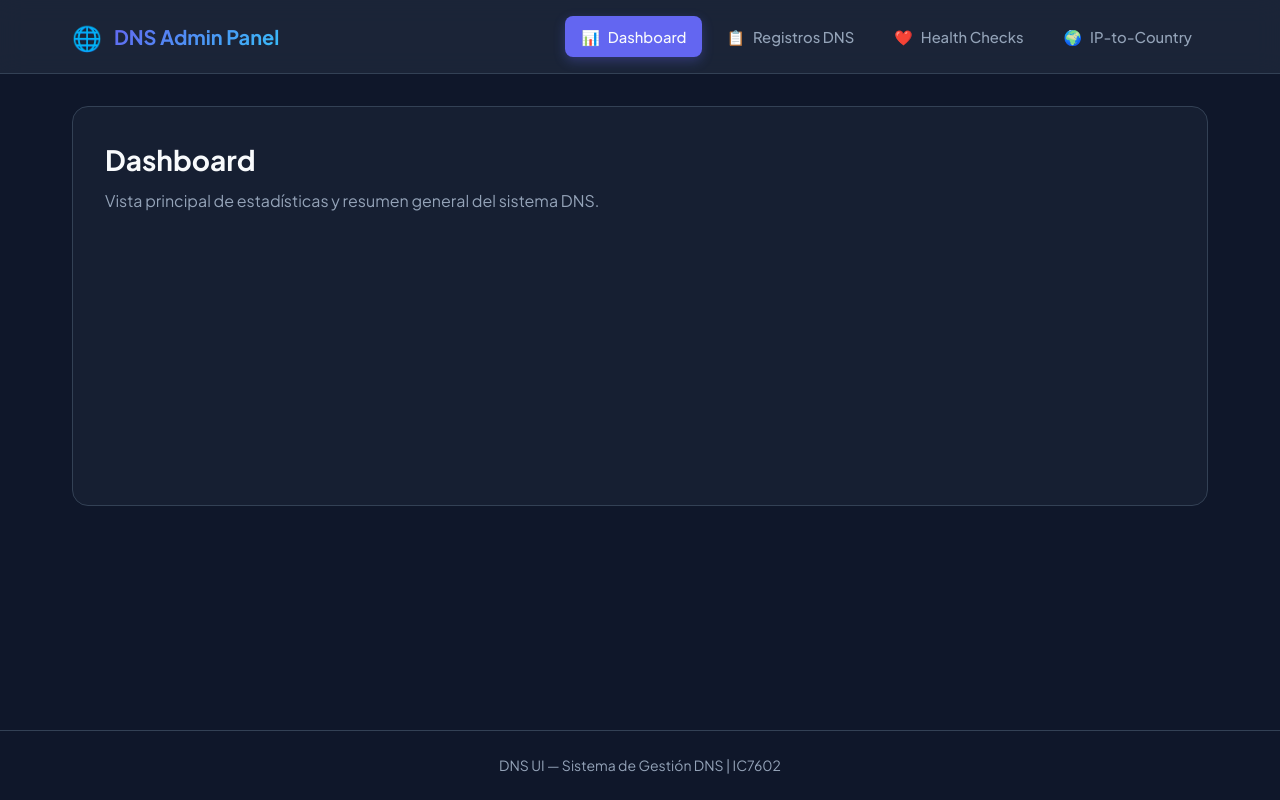
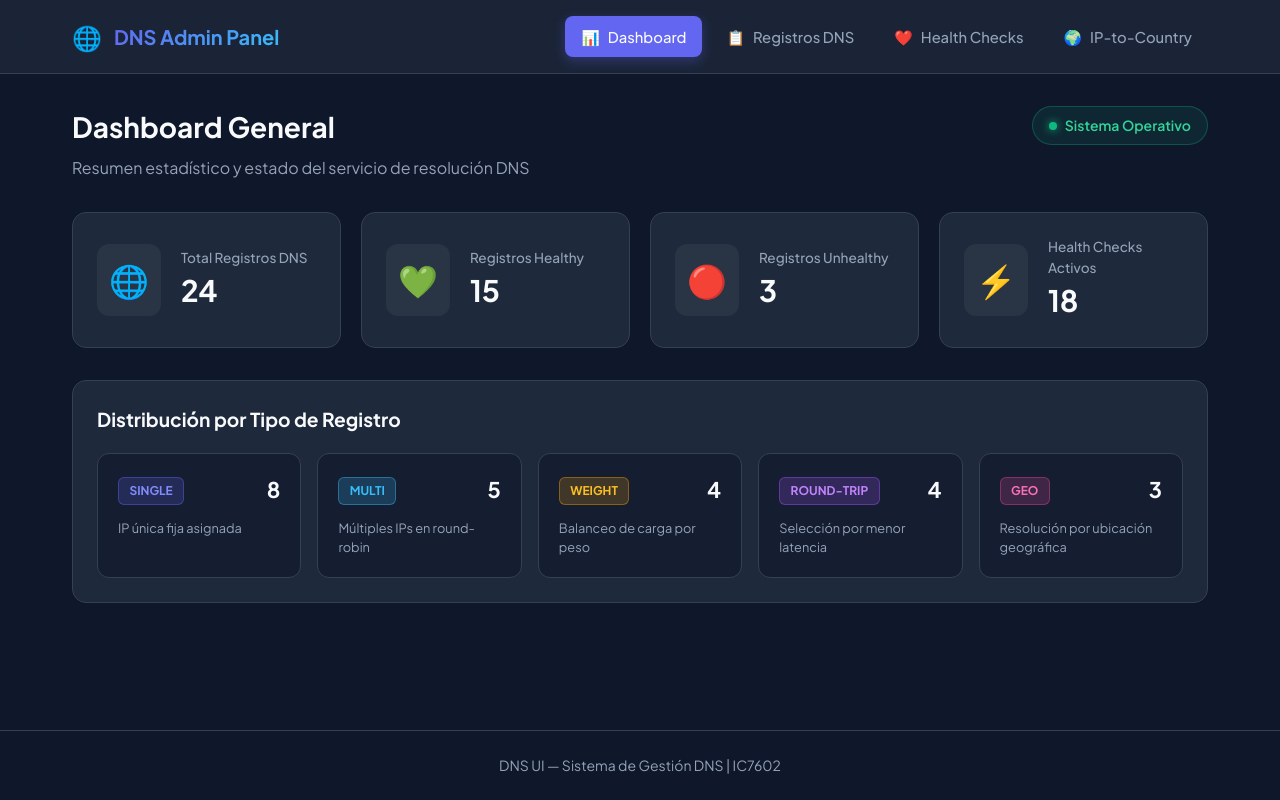
Before and after one commit to rarayaal/2026-02-2023029575-IC7602-P1, a React (Vite) app in the folder dns-ui/: page / in a window 1280 px wide. Built offline with nearby package versions, Linux system fonts and the light colour scheme.

Commit message:
feat(ui): add dashboard

```diff
--- a/dns-ui/src/index.css
+++ b/dns-ui/src/index.css
@@ -9,6 +9,9 @@
   --primary: #6366f1;
   --primary-hover: #4f46e5;
   --accent: #38bdf8;
+  --success: #10b981;
+  --danger: #ef4444;
+  --warning: #f59e0b;
   --border-color: #334155;
   --font-family: 'Plus Jakarta Sans', -apple-system, BlinkMacSystemFont, 'Segoe UI', Roboto, sans-serif;
 }
@@ -134,6 +137,180 @@ body {
   font-size: 1rem;
 }
 
+/* Dashboard Styles */
+.dashboard-container {
+  display: flex;
+  flex-direction: column;
+  gap: 2rem;
+}
+
+.dashboard-header {
+  display: flex;
+  justify-content: space-between;
+  align-items: flex-start;
+  flex-wrap: wrap;
+  gap: 1rem;
+}
+
+.system-status-pill {
+  display: flex;
+  align-items: center;
+  gap: 0.5rem;
+  padding: 0.5rem 1rem;
+  background: rgba(16, 185, 129, 0.1);
+  border: 1px solid rgba(16, 185, 129, 0.3);
+  color: #34d399;
+  border-radius: 9999px;
+  font-size: 0.875rem;
+  font-weight: 600;
+}
+
+.status-dot {
+  width: 8px;
+  height: 8px;
+  border-radius: 50%;
+}
+
+.status-dot.green {
+  background-color: #10b981;
+  box-shadow: 0 0 8px #10b981;
+}
+
+.stats-grid {
+  display: grid;
+  grid-template-columns: repeat(auto-fit, minmax(240px, 1fr));
+  gap: 1.25rem;
+}
+
+.stat-card {
+  background: var(--bg-card);
+  border: 1px solid var(--border-color);
+  border-radius: 0.875rem;
+  padding: 1.5rem;
+  display: flex;
+  align-items: center;
+  gap: 1.25rem;
+  transition: transform 0.2s ease, border-color 0.2s ease;
+}
+
+.stat-card:hover {
+  transform: translateY(-2px);
+  border-color: var(--primary);
+}
+
+.stat-icon {
+  font-size: 2rem;
+  background: rgba(255, 255, 255, 0.05);
+  padding: 0.75rem;
+  border-radius: 0.75rem;
+  display: flex;
+  align-items: center;
+  justify-content: center;
+}
+
+.stat-info {
+  display: flex;
+  flex-direction: column;
+}
+
+.stat-label {
+  font-size: 0.85rem;
+  color: var(--text-muted);
+  font-weight: 500;
+}
+
+.stat-value {
+  font-size: 1.85rem;
+  font-weight: 700;
+  color: var(--text-main);
+}
+
+.dashboard-section {
+  background: var(--bg-card);
+  border: 1px solid var(--border-color);
+  border-radius: 0.875rem;
+  padding: 1.5rem;
+}
+
+.section-title {
+  font-size: 1.2rem;
+  font-weight: 700;
+  margin-bottom: 1.25rem;
+  color: var(--text-main);
+}
+
+.types-grid {
+  display: grid;
+  grid-template-columns: repeat(auto-fit, minmax(190px, 1fr));
+  gap: 1rem;
+}
+
+.type-card {
+  background: rgba(15, 23, 42, 0.6);
+  border: 1px solid var(--border-color);
+  border-radius: 0.75rem;
+  padding: 1.25rem;
+  display: flex;
+  flex-direction: column;
+  gap: 0.75rem;
+}
+
+.type-header {
+  display: flex;
+  justify-content: space-between;
+  align-items: center;
+}
+
+.type-count {
+  font-size: 1.35rem;
+  font-weight: 700;
+  color: var(--text-main);
+}
+
+.type-desc {
+  font-size: 0.8rem;
+  color: var(--text-muted);
+}
+
+/* Badges para tipos */
+.type-badge {
+  padding: 0.25rem 0.65rem;
+  border-radius: 0.375rem;
+  font-size: 0.75rem;
+  font-weight: 700;
+  text-transform: uppercase;
+}
+
+.type-badge.single {
+  background: rgba(99, 102, 241, 0.2);
+  color: #818cf8;
+  border: 1px solid rgba(99, 102, 241, 0.4);
+}
+
+.type-badge.multi {
+  background: rgba(56, 189, 248, 0.2);
+  color: #38bdf8;
+  border: 1px solid rgba(56, 189, 248, 0.4);
+}
+
+.type-badge.weight {
+  background: rgba(245, 158, 11, 0.2);
+  color: #fbbf24;
+  border: 1px solid rgba(245, 158, 11, 0.4);
+}
+
+.type-badge.round-trip {
+  background: rgba(168, 85, 247, 0.2);
+  color: #c084fc;
+  border: 1px solid rgba(168, 85, 247, 0.4);
+}
+
+.type-badge.geo {
+  background: rgba(236, 72, 153, 0.2);
+  color: #f472b6;
+  border: 1px solid rgba(236, 72, 153, 0.4);
+}
+
 /* Not Found Page */
 .not-found {
   display: flex;
@@ -141,7 +318,6 @@ body {
   align-items: center;
   justify-content: center;
   text-align: center;
-
   padding: 4rem 2rem;
 }
 
--- a/dns-ui/src/pages/DashboardPage.jsx
+++ b/dns-ui/src/pages/DashboardPage.jsx
@@ -1,10 +1,117 @@
 import React from 'react';
 
 function DashboardPage() {
+  // Datos estáticos/simulados para el Dashboard (Commit 3)
+  const stats = {
+    totalRecords: 24,
+    byType: {
+      single: 8,
+      multi: 5,
+      weight: 4,
+      roundTrip: 4,
+      geo: 3,
+    },
+    healthChecks: {
+      active: 18,
+      healthy: 15,
+      unhealthy: 3,
+      unknown: 0,
+    },
+  };
+
   return (
-    <div className="page-container">
-      <h2 className="page-title">Dashboard</h2>
-      <p className="page-subtitle">Vista principal de estadísticas y resumen general del sistema DNS.</p>
+    <div className="dashboard-container">
+      <header className="dashboard-header">
+        <div>
+          <h2 className="page-title">Dashboard General</h2>
+          <p className="page-subtitle">Resumen estadístico y estado del servicio de resolución DNS</p>
+        </div>
+        <div className="system-status-pill">
+          <span className="status-dot green"></span>
+          <span>Sistema Operativo</span>
+        </div>
+      </header>
+
+      {/* Tarjetas Principales de Resumen */}
+      <div className="stats-grid">
+        <div className="stat-card primary">
+          <div className="stat-icon">🌐</div>
+          <div className="stat-info">
+            <span className="stat-label">Total Registros DNS</span>
+            <span className="stat-value">{stats.totalRecords}</span>
+          </div>
+        </div>
+
+        <div className="stat-card success">
+          <div className="stat-icon">💚</div>
+          <div className="stat-info">
+            <span className="stat-label">Registros Healthy</span>
+            <span className="stat-value">{stats.healthChecks.healthy}</span>
+          </div>
+        </div>
+
+        <div className="stat-card danger">
+          <div className="stat-icon">🔴</div>
+          <div className="stat-info">
+            <span className="stat-label">Registros Unhealthy</span>
+            <span className="stat-value">{stats.healthChecks.unhealthy}</span>
+          </div>
+        </div>
+
+        <div className="stat-card info">
+          <div className="stat-icon">⚡</div>
+          <div className="stat-info">
+            <span className="stat-label">Health Checks Activos</span>
+            <span className="stat-value">{stats.healthChecks.active}</span>
+          </div>
+        </div>
+      </div>
+
+      {/* Desglose por Tipo de Registro DNS */}
+      <div className="dashboard-section">
+        <h3 className="section-title">Distribución por Tipo de Registro</h3>
+        <div className="types-grid">
+          <div className="type-card">
+            <div className="type-header">
+              <span className="type-badge single">Single</span>
+              <span className="type-count">{stats.byType.single}</span>
+            </div>
+            <p className="type-desc">IP única fija asignada</p>
+          </div>
+
+          <div className="type-card">
+            <div className="type-header">
+              <span className="type-badge multi">Multi</span>
+              <span className="type-count">{stats.byType.multi}</span>
+            </div>
+            <p className="type-desc">Múltiples IPs en round-robin</p>
+          </div>
+
+          <div className="type-card">
+            <div className="type-header">
+              <span className="type-badge weight">Weight</span>
+              <span className="type-count">{stats.byType.weight}</span>
+            </div>
+            <p className="type-desc">Balanceo de carga por peso</p>
+          </div>
+
+          <div className="type-card">
+            <div className="type-header">
+              <span className="type-badge round-trip">Round-Trip</span>
+              <span className="type-count">{stats.byType.roundTrip}</span>
+            </div>
+            <p className="type-desc">Selección por menor latencia</p>
+          </div>
+
+          <div className="type-card">
+            <div className="type-header">
+              <span className="type-badge geo">Geo</span>
+              <span className="type-count">{stats.byType.geo}</span>
+            </div>
+            <p className="type-desc">Resolución por ubicación geográfica</p>
+          </div>
+        </div>
+      </div>
     </div>
   );
 }
```
